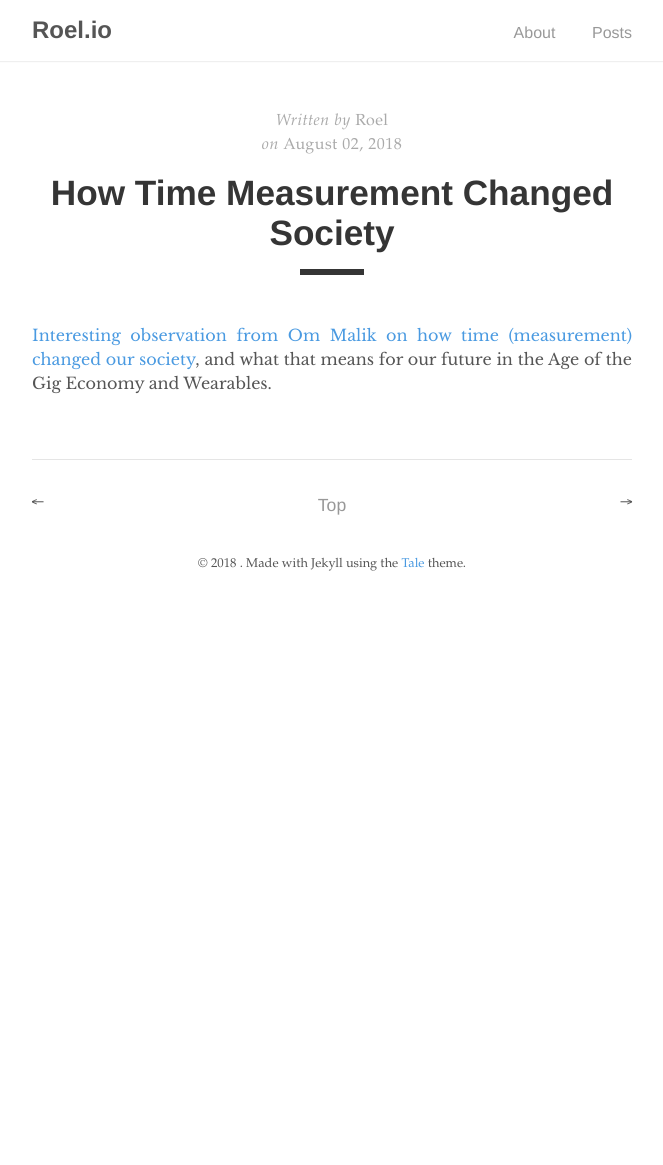
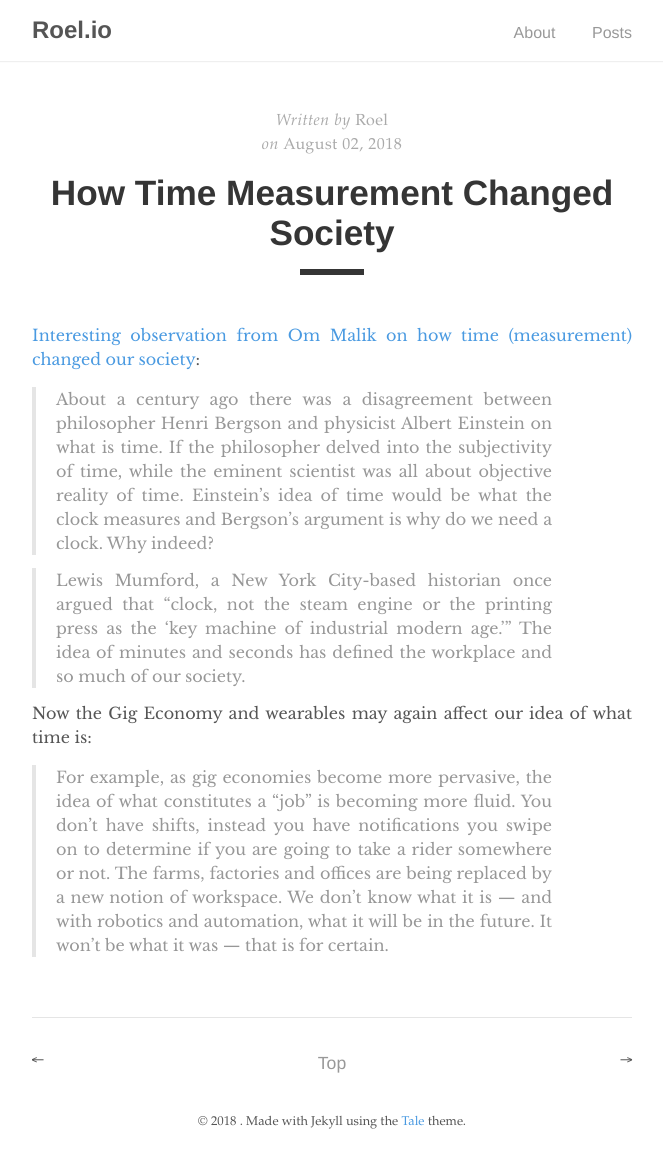
Before and after one commit to roelgroeneveld/roel.io, a Jekyll site: the page built from _posts/2018-08-02-time-measurement-changed-society.md, in a window 1280 px wide. Shown: the whole page, without its empty margins (308-971 px from the left). Built offline with Jekyll 4.4.1, drawn with Linux system fonts in a browser that asks for light colours; before the commit the page ends 900 px from its top, so only the background shows below that.

Commit message:
Extended the Time Measuresment post

```diff
--- a/_posts/2018-08-02-time-measurement-changed-society.md
+++ b/_posts/2018-08-02-time-measurement-changed-society.md
@@ -9,4 +9,12 @@ categories:
   - culture
 format: status
 ---
-[Interesting observation from Om Malik on how time (measurement) changed our society](https://om.co/2018/08/02/time-is-on-apples-side/), and what that means for our future in the Age of the Gig Economy and Wearables.
+[Interesting observation from Om Malik on how time (measurement) changed our society](https://om.co/2018/08/02/time-is-on-apples-side/):
+
+> About a century ago there was a disagreement between philosopher Henri Bergson and physicist Albert Einstein on what is time. If the philosopher delved into the subjectivity of time, while the eminent scientist was all about objective reality of time. Einstein’s idea of time would be what the clock measures and Bergson’s argument is why do we need a clock. Why indeed?
+
+> Lewis Mumford, a New York City-based historian once argued that “clock, not the steam engine or the printing press as the ‘key machine of industrial modern age.’” The idea of minutes and seconds has defined the workplace and so much of our society.
+
+Now the Gig Economy and wearables may again affect our idea of what time is:
+
+> For example, as gig economies become more pervasive, the idea of what constitutes a “job” is becoming more fluid. You don’t have shifts, instead you have notifications you swipe on to determine if you are going to take a rider somewhere or not. The farms, factories and offices are being replaced by a new notion of workspace. We don’t know what it is — and with robotics and automation, what it will be in the future. It won’t be what it was — that is for certain.
```
